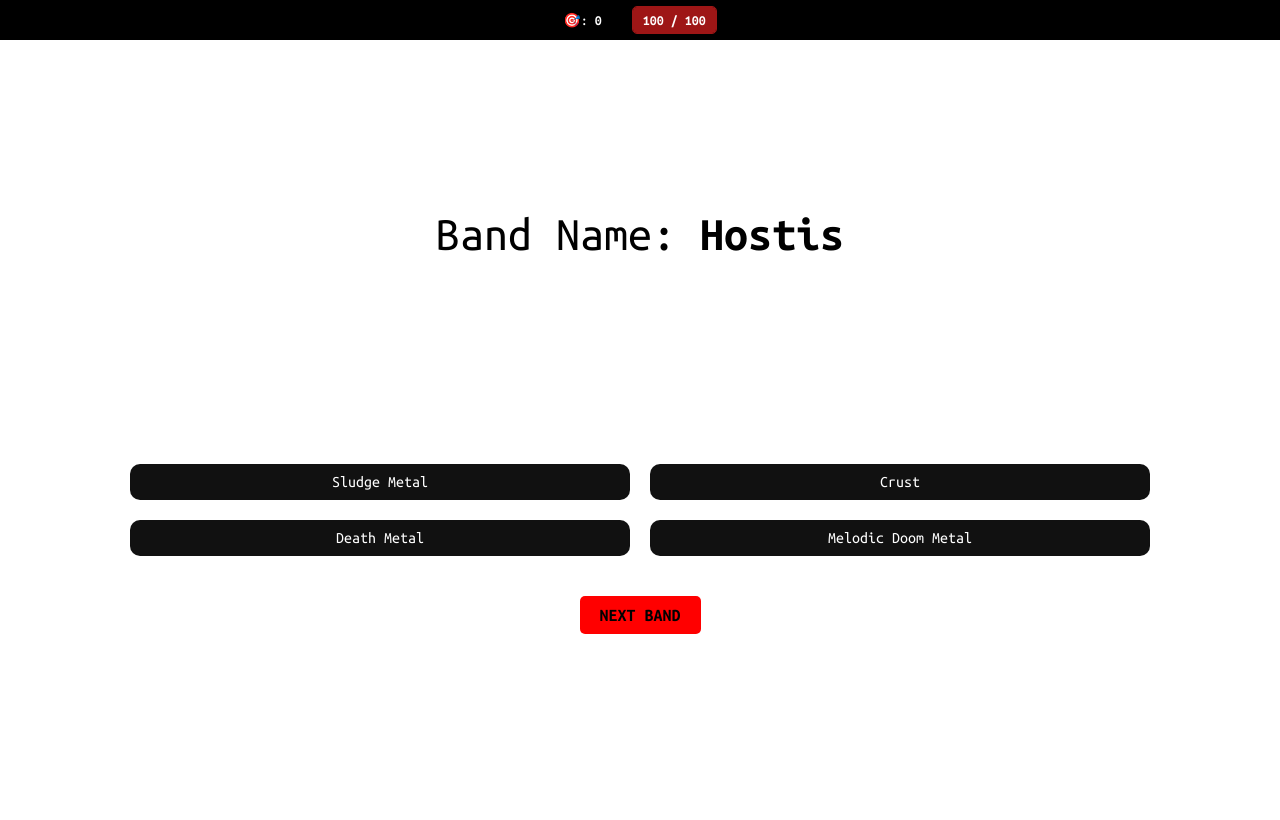
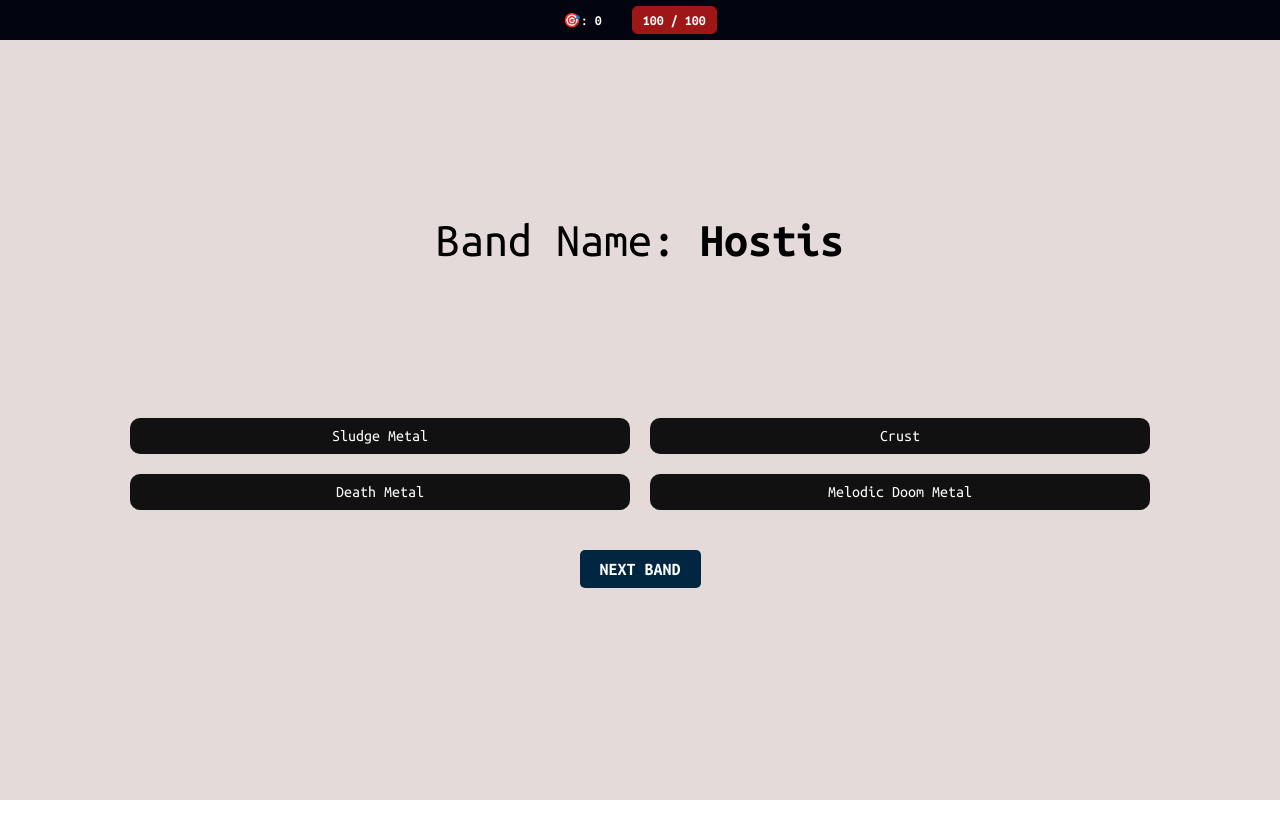
Before and after one commit to nadril-zc/metal-guess, a React (Vite) app: page / in a window 1280 px wide. Built offline with nearby package versions, Linux system fonts and the light colour scheme.

Commit message:
few minor style changes, will probably give it more of an identity soon.

```diff
--- a/src/App.tsx
+++ b/src/App.tsx
@@ -150,11 +150,13 @@ function App() {
           </div>
         </header>
       <section className="game">
-        <h1 className="bandName">Band Name: <strong>{currentBand.name}</strong></h1>
-        <p className={isAnswered ? 'active genre' : 'genre'}>Band Genre: <strong>{genreString}</strong></p>
+        <h1 className="bandName">Band Name: <br className="bandBreak" /><strong>{currentBand.name}</strong></h1>
+        <p className={isAnswered ? 'active genre' : 'genre'}>Band Genre: <br className="bandBreak" /><strong>{genreString}</strong></p>
 
-        <p className={isAnswered && isRight ? 'active correct' : 'correct'}>Correct!</p>
-        <p className={isAnswered && !isRight ? 'active false' : 'false'}>Wrong!</p>
+        <div className="answerWrap">
+          <p className={isAnswered && isRight ? 'active correct' : 'correct'}>Correct!</p>
+          <p className={isAnswered && !isRight ? 'active false' : 'false'}>Wrong!</p>
+        </div>
 
         <div className="answerBoard">
           {guesses.map((guess) => (
--- a/src/app.scss
+++ b/src/app.scss
@@ -251,10 +251,26 @@ main:focus { outline: none !important; }
 	height: 100vh;
 	width: 100%;
 	padding: 20px;
+	background-color: #E5DADA;
+	margin-top: 0;
+	text-align: center;
+}
+
+.bandBreak {
+	display: none;
+
+	@media screen and ( max-width: 767px ) {
+		display: block;
+	}
 }
 
 .bandName {
 	font-size: 48px;
+	color: #000;
+
+	@media screen and ( max-width: 767px ) {
+		font-size: 32px;
+	}
 }
 
 .genre {
@@ -263,6 +279,10 @@ main:focus { outline: none !important; }
 	opacity: 0;
 
 	&.active { opacity: 1; }
+
+	@media screen and ( max-width: 767px ) {
+		font-size: 18px;
+	}
 }
 
 .answerButton {
@@ -288,9 +308,9 @@ main:focus { outline: none !important; }
 .reset {
 	margin-top: 40px;
 	font-size: 18px;
-	background-color: #ff0000;
+	background-color: #002642;
 	padding: 10px 20px;
-	color: #000;
+	color: #fff;
 	border-radius: 5px;
 	font-weight: 800;
 	text-transform: uppercase;
@@ -301,6 +321,12 @@ main:focus { outline: none !important; }
 	opacity: 0;
 	font-size: 24px;
 	font-weight: 800;
+	margin-top: 0;
+	position: absolute;
+	top: 0;
+	left: 0;
+	width: 100%;
+	text-align: center;
 
 	&.active { opacity: 1; }
 }
@@ -308,10 +334,16 @@ main:focus { outline: none !important; }
 .correct { color: #32a852; }
 .false { color: #a83232; }
 
+.answerWrap {
+	position: relative;
+	height: 35px;
+	width: 100%;
+}
+
 .scores {
 	width: 100%;
 	height: 40px;
-	background-color: #000;
+	background-color: #02040F;
 	position: fixed;
 	top: 0;
 	left: 0;
```
Also changed, not shown: src/App.css, 1 other file (tests, documents, lock files or other folders).
